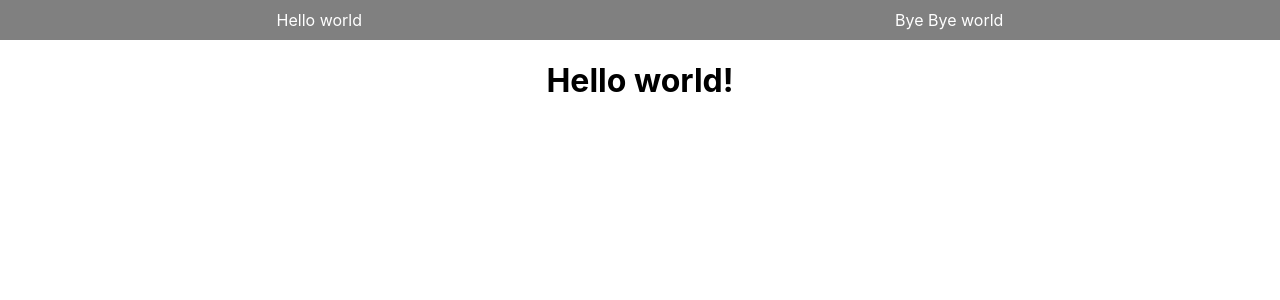
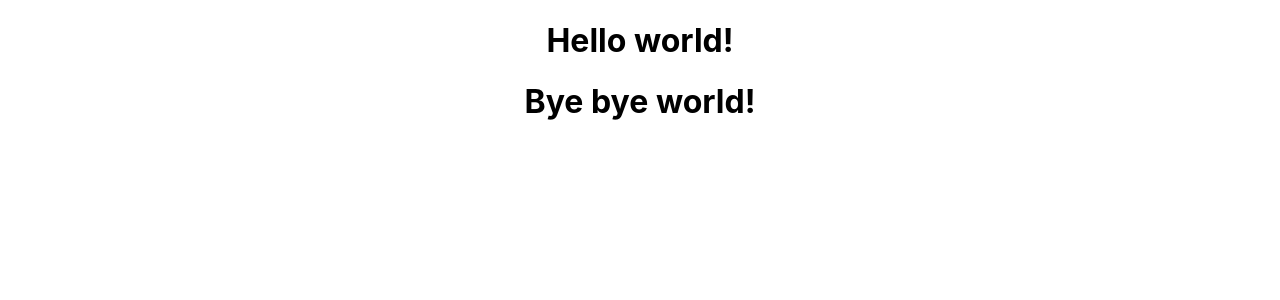
Before and after one commit to MarioHdpz/ejercicios-react-router, a React (Create React App) app: page /hello-world in a window 1280 px wide. Shown: the top 300 px of the page. Built offline with nearby package versions, Linux system fonts and the light colour scheme.

Commit message:
Exercise 2

```diff
--- a/src/App.js
+++ b/src/App.js
@@ -2,17 +2,13 @@ import React from 'react';
 import './App.css';
 import HelloWorld from './components/HelloWorld';
 import ByeByeWorld from './components/ByeByeWorld';
-import NavBar from './components/NavBar';
-import { BrowserRouter, Route, Switch } from 'react-router-dom';
+import { BrowserRouter, Route } from 'react-router-dom';
 
 function App() {
   return (
     <BrowserRouter>
-      <NavBar />
-      <Switch>
-        <Route exact path="/hello-world" component={HelloWorld} />
-        <Route exact path="/bye-bye-world" component={ByeByeWorld} />
-      </Switch>
+      <Route exact path="*" component={HelloWorld} />
+      <Route exact path="*" component={ByeByeWorld} />
     </BrowserRouter>
   );
 }
--- a/src/components/ByeByeWorld/index.js
+++ b/src/components/ByeByeWorld/index.js
@@ -1,5 +1,10 @@
 import React from "react";
+/* import { ? } from 'react-router-dom'; */
 
-const ByeByeWorld = props => <h1 className="main">Bye bye world!</h1>;
+const ByeByeWorld = props => (
+    <div>
+        <h1 className="main">Bye bye world!</h1>
+    </div>
+);
 
 export default ByeByeWorld;
--- a/src/components/HelloWorld/index.js
+++ b/src/components/HelloWorld/index.js
@@ -1,5 +1,10 @@
 import React from "react";
+/* import { ? } from 'react-router-dom'; */
 
-const HelloWorld = props => <h1 className="main">Hello world!</h1>;
+const HelloWorld = props => (
+    <div>
+        <h1 className="main">Hello world!</h1>
+    </div>
+);
 
 export default HelloWorld;
--- a/src/components/NavBar/index.js
+++ /dev/null
@@ -1,11 +0,0 @@
-import React from "react";
-import { Link } from "react-router-dom";
-
-const NavBar = props => (
-  <nav>
-    <Link to="/hello-world">Hello world</Link>
-    <Link to="/bye-bye-world">Bye Bye world</Link>
-  </nav>
-);
-
-export default NavBar;
```
Also changed, not shown: 1 other file (tests, documents, lock files or other folders).
